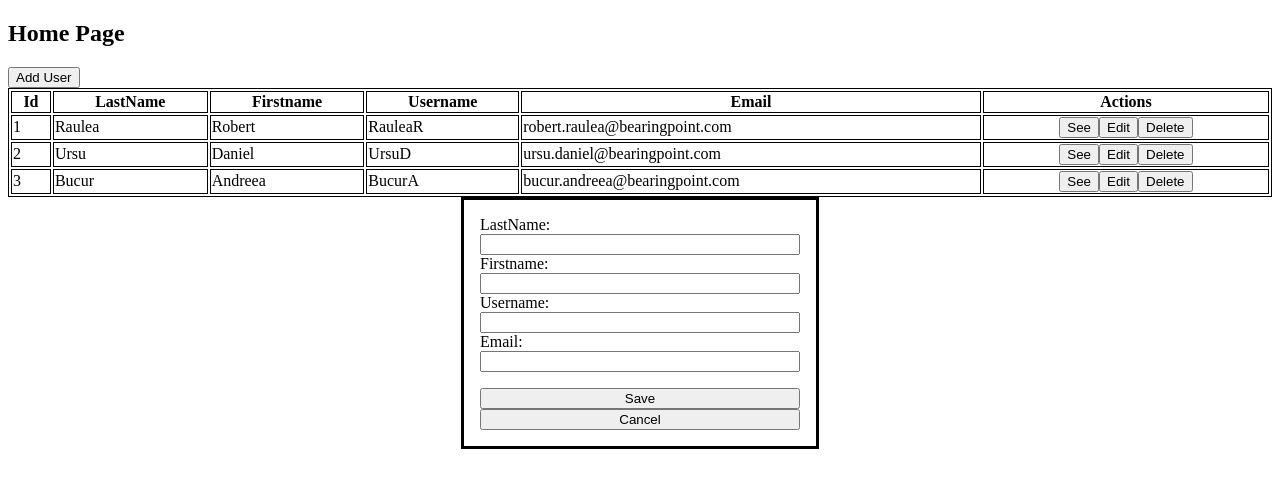
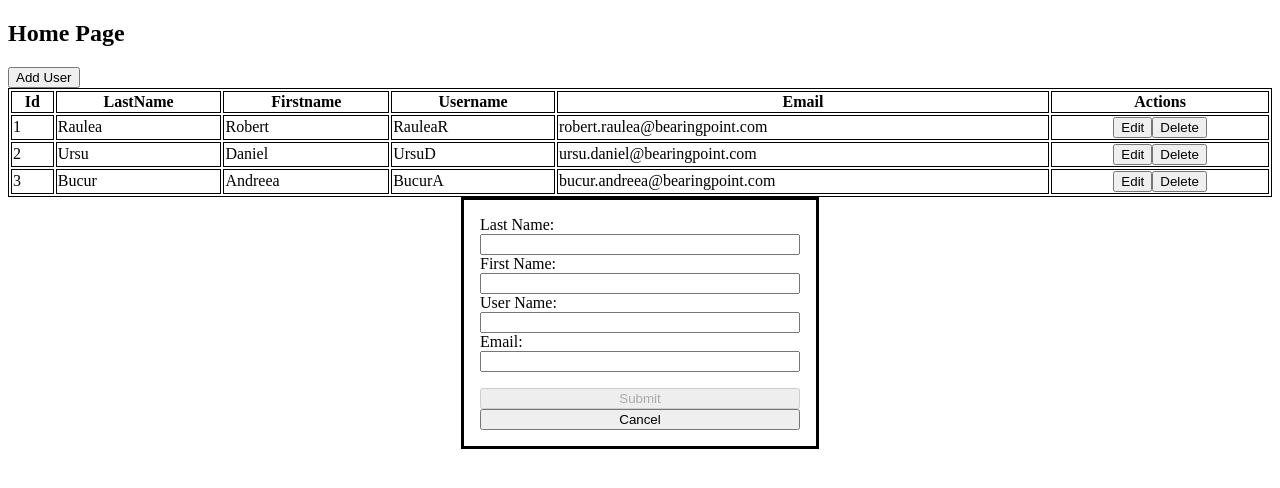
Before and after one commit to RauleaRobert/CRUD, an Angular app: page / in a window 1280 px wide. Both pictures are taken after a click on the button "Add User". Shown: the top 488 px of the page. Built offline with nearby package versions, Linux system fonts and the light colour scheme.

Commit message:
Edit and Add functionality is done

```diff
--- a/src/app/app.module.ts
+++ b/src/app/app.module.ts
@@ -5,13 +5,13 @@ import { BrowserModule } from '@angular/platform-browser';
 import { AppRoutingModule } from './app-routing.module';
 import { AppComponent } from './app.component';
 import { HomeComponent } from './home/home.component';
-import { UsersEditorComponent } from './users-editor/users-editor.component';
+import { UserDialogComponent } from './user-dialog/user-dialog.component';
 
 @NgModule({
   declarations: [
     AppComponent,
     HomeComponent,
-    UsersEditorComponent
+    UserDialogComponent
   ],
   imports: [
     BrowserModule,
--- a/src/app/home/home.component.html
+++ b/src/app/home/home.component.html
@@ -1,5 +1,5 @@
 <h2>Home Page</h2>
-<button  (click)="showDialog()">Add User</button>
+<button (click)="showAddDialog()">Add User</button>
 
 <table style="width:100%;">
     <tr>
@@ -18,8 +18,7 @@
             <td> {{ user.userName }} </td>
             <td> {{ user.email }} </td>
             <td class="actions">
-                <button>See</button>
-                <button>Edit</button>
+                <button (click)="showEditDialog(user)">Edit</button>
                 <button (click)="handleDelete(user)">Delete</button>
             </td>
         </tr>
@@ -29,4 +28,4 @@
     </ng-container>
 </table>
 
-<app-users-editor *ngIf="visible" (visibleRequest)="visibleReq($event)"></app-users-editor>
+<app-user-dialog *ngIf="editDialogVisible" [type]="dialogType" [user]="userInEdit" (onAdd)="handleAdd($event)" (onEdit)="handleEdit($event)" (onCloseRequest)="handleDialogCloseRequest()"></app-user-dialog>
--- a/src/app/home/home.component.ts
+++ b/src/app/home/home.component.ts
@@ -9,9 +9,19 @@ import { UserService } from '../user.service';
 })
 export class HomeComponent implements OnInit {
   public users: User[] = [];
-  public visible: boolean = false;
+  public editDialogVisible: boolean = false;
+  public userInEdit?: User;
+  public dialogType: "Add" | "Edit" = "Add";
+  public emptyObj: User = {
+    id: -1,
+    lastName: '',
+    firstName: '',
+    email: '',
+    userName: ''
+  };
 
   constructor(private readonly userService: UserService) { }
+
 
   async ngOnInit(): Promise <void>  {
     console.log('START');
@@ -23,11 +33,29 @@ export class HomeComponent implements OnInit {
     this.userService.deleteUser(user);
   }
 
-  showDialog(){
-    this.visible = true;
+  showAddDialog(){
+    this.dialogType = "Add";
+    this.userInEdit = {...this.emptyObj};
+    this.editDialogVisible = true;
   }
 
-  visibleReq(state:boolean){
-    this.visible = state;
+  showEditDialog(user: User){
+    this.dialogType = "Edit";
+    this.userInEdit = {...user};
+    this.editDialogVisible = true;
+  }
+
+  handleAdd(addedUser: User): void {
+    this.userService.addUser(addedUser);
+    this.editDialogVisible = false;
+  }
+
+  handleEdit(editedUser: User) {
+    this.userService.save(editedUser);
+    this.editDialogVisible = false;
+  }
+
+  handleDialogCloseRequest(){
+    this.editDialogVisible = false;
   }
 }
--- /dev/null
+++ b/src/app/user-dialog/user-dialog.component.css
@@ -0,0 +1,19 @@
+.modal {
+    display: flex;
+    flex-direction: column;
+}
+.formClass {
+    display: grid;
+}
+hr {
+    border: none;
+    width: 20em;
+}
+
+#yesNo {
+    margin-top: 60px;
+}
+
+.error {
+    color: red;
+}
--- /dev/null
+++ b/src/app/user-dialog/user-dialog.component.html
@@ -0,0 +1,59 @@
+<dialog open class ="modal">
+    <form *ngIf="user" [formGroup]="userDetailsForm" class="formClass" >
+
+        <label for="lastName">Last Name: </label>
+        <input type="text" id="lastName" formControlName="lastName">
+
+            <div *ngIf="lastNameFormControl?.invalid && lastNameFormControl?.touched">
+                <div *ngIf="lastNameFormControl?.errors?.['required']" class="error">
+                    Last Name is required.
+                </div>
+                <div *ngIf="lastNameFormControl?.errors?.['minlength']" class="error">
+                    Last Name must be at least 4 characters long.
+                </div>
+            </div>
+
+        <label for="firstName">First Name: </label>
+        <input type="text" id="firstName" formControlName="firstName">
+
+            <div *ngIf="firstNameFormControl?.invalid && firstNameFormControl?.touched">
+                <div *ngIf="firstNameFormControl?.errors?.['required']" class="error">
+                    First Name is required.
+                </div>
+                <div *ngIf="firstNameFormControl?.errors?.['minlength']" class="error">
+                    First Name must be at least 4 characters long.
+                </div>
+            </div>
+
+        <label for="userName">User Name: </label>
+        <input type="text" id="userName" formControlName="userName">
+
+            <div *ngIf="userNameFormControl?.errors?.['pattern']" class="error">
+                You can use letters only!
+            </div>
+
+        <label for="email">Email: </label>
+        <input type="text" id="email" formControlName="email">
+
+            <div *ngIf="emailFormControl?.invalid && emailFormControl?.touched">
+                <div *ngIf="emailFormControl?.errors?.['required']" class="error">
+                    Email is required.
+                </div>
+                <div *ngIf="emailFormControl?.errors?.['email']" class="error">
+                    Email must be a valid!
+                </div>
+            </div>
+
+    </form>
+    <hr>
+    <!-- <button (click)="onClick()">TEST</button> -->
+    <button type="submit" [disabled]="!userDetailsForm.valid" (click)="onSubmit()"> Submit </button>
+    <button (click)="closeDialog()" >Cancel</button>
+
+</dialog>
+<!-- Confirmation dialog -->
+<dialog open class ="modal" id="yesNo" *ngIf="showConfirmationDialog">
+    <p>Are you sure ?</p>
+    <button (click)="handleConfirm(true)">Yes</button>
+    <button (click)="handleConfirm(false)">No</button>
+</dialog>
--- /dev/null
+++ b/src/app/user-dialog/user-dialog.component.ts
@@ -0,0 +1,104 @@
+import { Component, EventEmitter, Input, OnChanges, Output, SimpleChanges } from '@angular/core';
+import { AbstractControl, FormBuilder, FormGroup, Validators } from '@angular/forms';
+
+import { User } from '../user';
+import { UserService } from '../user.service';
+
+@Component({
+  selector: 'app-user-dialog',
+  templateUrl: './user-dialog.component.html',
+  styleUrls: ['./user-dialog.component.css']
+})
+export class UserDialogComponent implements OnChanges {
+
+  @Input()
+  public type: "Add" | "Edit" = "Edit";
+
+  @Input()
+  public user?: User;
+
+  @Output()
+  public onCloseRequest = new EventEmitter<void>();
+
+  @Output()
+  public onAdd = new EventEmitter<User>();
+
+  @Output()
+  public onEdit = new EventEmitter<User>();
+
+  public showConfirmationDialog: boolean = false;
+  public userDetailsForm: FormGroup;
+
+  constructor(private readonly userService: UserService, private fb: FormBuilder) {
+    this.userDetailsForm = this.fb.group({
+      lastName: ['', [Validators.required, Validators.minLength(4)]],
+      firstName: ['', [Validators.required, Validators.minLength(4)]],
+      userName: ['', Validators.pattern('[a-zA-Z ]*')],
+      email: ['', [Validators.required, Validators.email]]
+    });
+  }
+
+  ngOnChanges(changes: SimpleChanges): void {
+    this.prepareForm();
+  }
+
+  prepareForm() { //Populam formularul ---> Prepare Form
+    if (this.user) {
+      this.lastNameFormControl?.setValue(this.user.lastName);
+      this.firstNameFormControl?.setValue(this.user.firstName);
+      this.userNameFormControl?.setValue(this.user.userName);
+      this.emailFormControl?.setValue(this.user.email);
+    }
+  }
+
+  get lastNameFormControl(): AbstractControl| null {
+    return this.userDetailsForm.get('lastName')
+  }
+
+  get firstNameFormControl(): AbstractControl| null {
+    return this.userDetailsForm.get('firstName')
+  }
+
+  get userNameFormControl(): AbstractControl| null {
+    return this.userDetailsForm.get('userName')
+  }
+
+  get emailFormControl(): AbstractControl| null {
+    return this.userDetailsForm.get('email')
+  }
+
+  closeDialog() {
+    if (this.userDetailsForm.dirty) {
+      this.showConfirmationDialog = true;
+    } else {
+      this.onCloseRequest.emit();
+    }
+  }
+
+  handleConfirm(yes: boolean) {
+    if (yes) {
+      this.onCloseRequest.emit();
+    } else {
+      this.showConfirmationDialog = false;
+    }
+  }
+
+  public onSubmit() {
+    if (this.userDetailsForm.valid) {
+
+      const userFromForm: User = {
+        id: this.user?.id,
+        lastName: this.lastNameFormControl?.value,
+        firstName: this.firstNameFormControl?.value,
+        email: this.emailFormControl?.value,
+        userName: this.userNameFormControl?.value,
+      }
+
+      if (this.type === "Edit") {
+        this.onEdit.emit(userFromForm)
+      } else {
+        this.onAdd.emit(userFromForm);
+      }
+    }
+  }
+}
--- a/src/app/user.service.ts
+++ b/src/app/user.service.ts
@@ -5,7 +5,6 @@ import { User } from './user';
   providedIn: 'root'
 })
 export class UserService {
-  public hide: boolean = true;
 
   private users: User[] = [
     {
@@ -20,7 +19,7 @@ export class UserService {
       lastName: 'Ursu',
       firstName: 'Daniel',
       email: 'ursu.daniel@bearingpoint.com',
-        userName:'UrsuD',
+      userName: 'UrsuD',
     },
     {
       id: 3,
@@ -33,10 +32,10 @@ export class UserService {
 
   constructor() { }
 
-  public getUsers(): Promise < User[] > { // Promise => ca un fel de promisiune
+  public getUsers(): Promise<User[]> { // Promise => ca un fel de promisiune
     return new Promise(
       (resolve, reject) => {
-        setTimeout(() => {resolve(this.users)}, 2000)
+        setTimeout(() => { resolve(this.users) }, 2000)
       }
     )
   }
@@ -46,4 +45,17 @@ export class UserService {
     this.users.splice(index, 1);
   }
 
+  public addUser(user: User): void {
+    this.users.push(user);
   }
+
+  public save(editedUser: User): void {
+    const foundUser: User | undefined = this.users.find((user) => user.id === editedUser.id);
+    if (foundUser) {
+      const index = this.users.indexOf(foundUser);
+      if (index >= 0) {
+        this.users.splice(index, 1, editedUser);
+      }
+    }
+  }
+}
--- a/src/app/user.ts
+++ b/src/app/user.ts
@@ -1,5 +1,5 @@
 export class User {
-    id: number;
+    id?: number;
     lastName: string;
     firstName: string;
     email: string;
--- a/src/app/users-editor/users-editor.component.css
+++ /dev/null
@@ -1,9 +0,0 @@
-.modal {
-    display: grid;
-    visibility: visible;
-}
-
-hr {
-    border: none;
-    width: 20em;
-}
--- a/src/app/users-editor/users-editor.component.html
+++ /dev/null
@@ -1,16 +0,0 @@
-<dialog open class ="modal">
-        <label for="LastName">LastName: </label>
-        <input id="LastName" type="text" [formControl]="lastName">
-
-        <label for="Firstname">Firstname: </label>
-        <input id="Firstname" type="text" [formControl]="firstname">
-
-        <label for="Username">Username: </label>
-        <input id="Username" type="text" [formControl]="username">
-
-        <label for="Email">Email: </label>
-        <input id="Email" type="text" [formControl]="email">
-    <hr>
-        <button>Save</button>
-        <button (click)="closeDialog()" >Cancel</button>
-</dialog>
--- a/src/app/users-editor/users-editor.component.ts
+++ /dev/null
@@ -1,33 +0,0 @@
-import { Component, EventEmitter, Input, Output } from '@angular/core';
-import { FormControl, FormGroup, FormBuilder} from '@angular/forms';
-import { UserService } from '../user.service';
-
-@Component({
-  selector: 'app-users-editor',
-  templateUrl: './users-editor.component.html',
-  styleUrls: ['./users-editor.component.css']
-})
-export class UsersEditorComponent{
-
-  @Output() visibleRequest = new EventEmitter <boolean> ();
-
-    // userDetailsForm = this.fb.group({  --> Please ignore for moment this changes
-    //   lastName: [''],
-    //   firstName: [''],
-    //   userName: [''],
-    //   email: ['']
-
-    // });
-
-  constructor(private readonly userService: UserService, private fb: FormBuilder) { }
-
-
-   lastName= new FormControl('');
-   firstname= new FormControl('');
-   username= new FormControl('');
-   email= new FormControl('');
-
-   closeDialog(){
-     this.visibleRequest.emit(false);
-   }
-}
```
Lines whose indentation alone changed are shown as unchanged.
